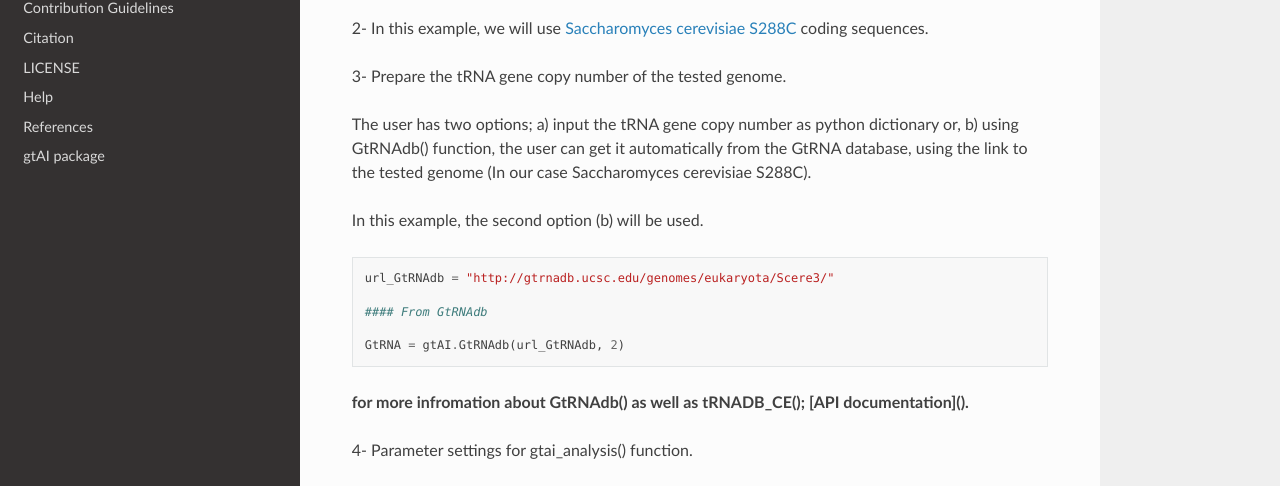
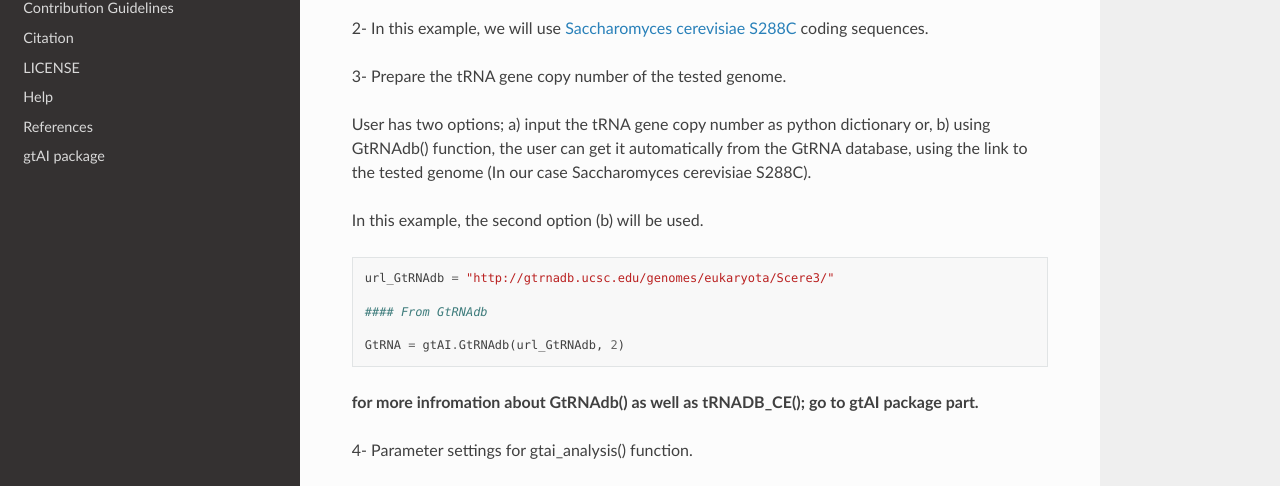
Before and after one commit to AliYoussef96/gtAI, a Sphinx documentation site: the page built from docs/Example.rst, in a window 1280 px wide and 900 px high. Shown: the part 291-777 px from the top of the window. Built offline with Sphinx 7.4.7 and the Read the Docs theme 2.0.0, drawn with Linux system fonts in a browser that asks for light colours.

Commit message:
Update Example.rst

```diff
--- a/docs/Example.rst
+++ b/docs/Example.rst
@@ -13,7 +13,7 @@
 
 3- Prepare the tRNA gene copy number of the tested genome.
 
-The user has two options;  a) input the tRNA gene copy number as python dictionary or, b) using GtRNAdb() function, the user can get it automatically from the GtRNA database, using the link to the tested genome (In our case Saccharomyces cerevisiae S288C).
+User has two options;  a) input the tRNA gene copy number as python dictionary or, b) using GtRNAdb() function, the user can get it automatically from the GtRNA database, using the link to the tested genome (In our case Saccharomyces cerevisiae S288C).
 
 In this example, the second option (b) will be used.
 
@@ -25,7 +25,7 @@
 
 	GtRNA = gtAI.GtRNAdb(url_GtRNAdb, 2)
 
-**for more infromation about GtRNAdb() as well as tRNADB_CE(); [API documentation]().**
+**for more infromation about GtRNAdb() as well as tRNADB_CE(); go to gtAI package part.**
 
 4- Parameter settings for gtai_analysis() function.
 
```
